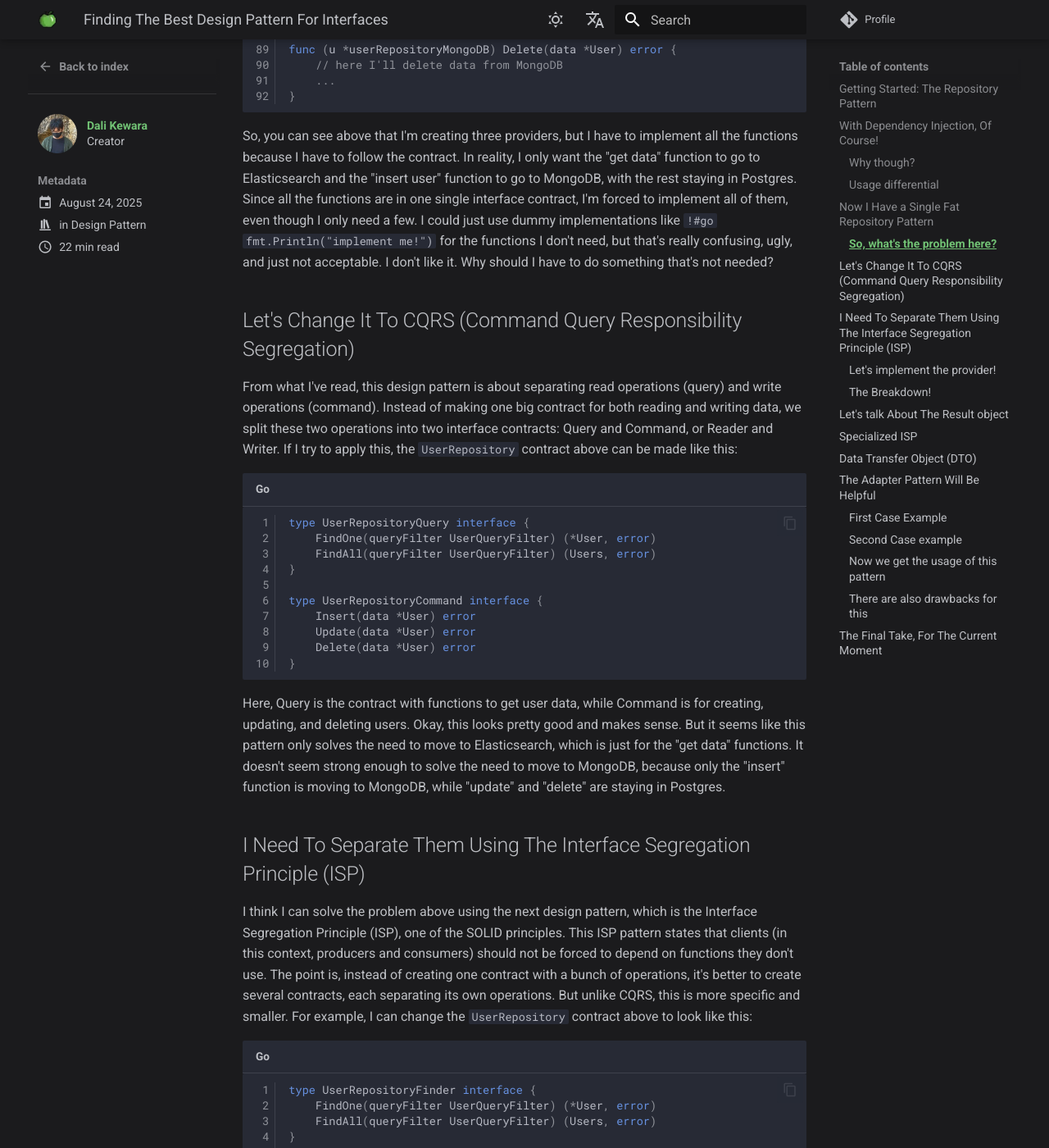
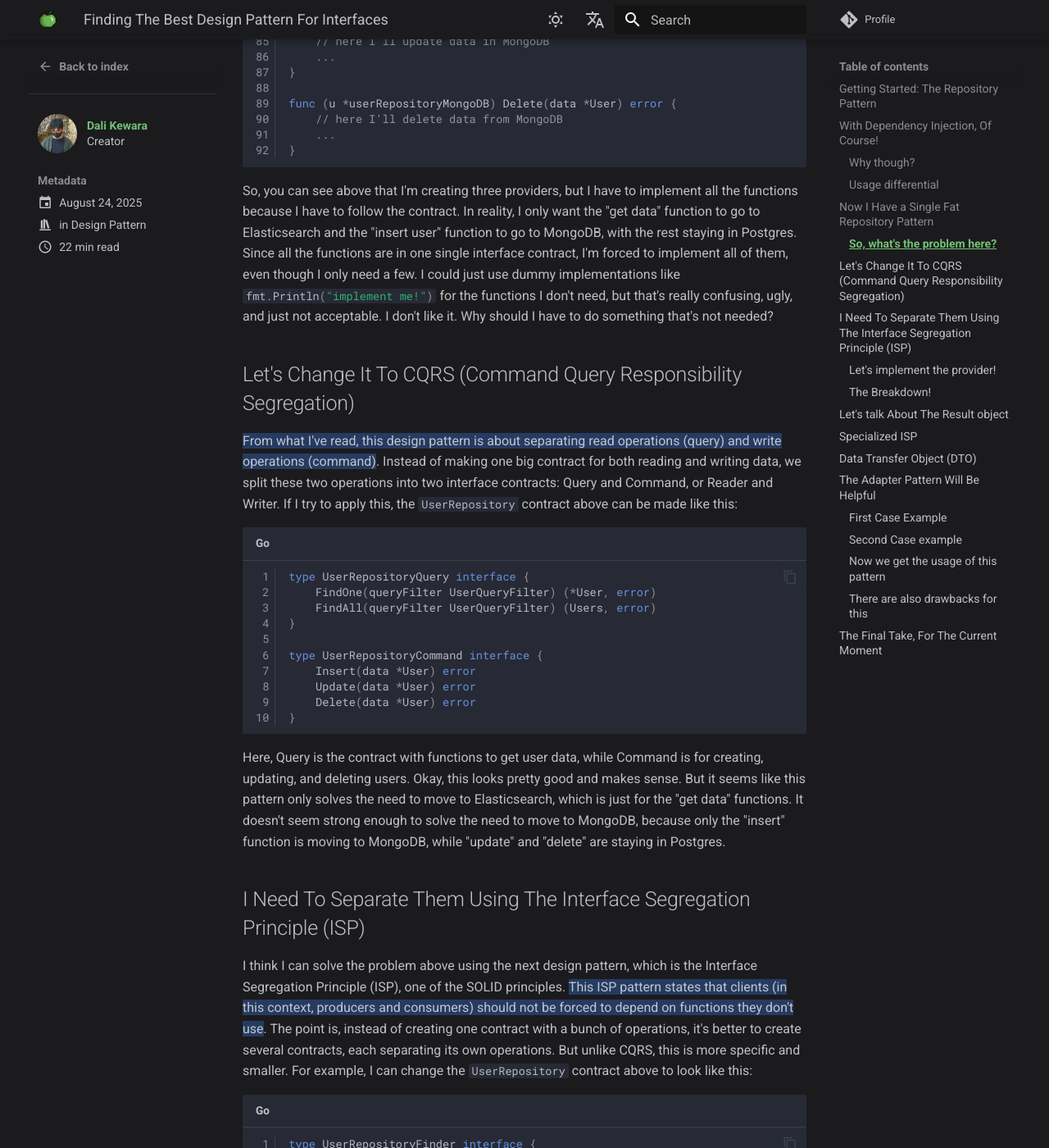
Before and after one commit to dalikewara/dalikewara.github.io, an MkDocs documentation site: the page built from docs/blog/posts/finding-the-best-design-pattern-for-interfaces/index.md, in a window 1280 px wide and 1400 px high, scrolled down 8135 px. Shown: the whole window at 82% size. Built offline with MkDocs 1.6.1 and Material for MkDocs 9.7.7, drawn with Linux system fonts in a browser that asks for light colours; plug-ins that fetch from the network failed and are left out; comment, search, counter and statistics services are not loaded; some of the changed text lies outside the part shown.

Commit message:
init new blog post: finding design pattern for interfaces

````diff
--- a/docs/blog/posts/finding-the-best-design-pattern-for-interfaces/index.md
+++ b/docs/blog/posts/finding-the-best-design-pattern-for-interfaces/index.md
@@ -30,6 +30,8 @@
 
     Don't start coding until you know what pattern you're going to use!
 
+<!-- more -->
+
 I'm always on the hunt for the best pattern for my projects. I once got stuck following someone else's pattern during a
 collaboration—and it was a total nightmare to follow. I didn't hate their implementation, just how complicated it was—especially
 with no documentation.
@@ -43,8 +45,8 @@
 
 ## Getting Started: The Repository Pattern
 
-The goal of this pattern is to provide an abstraction or a contract to separate the domain (provider) from the core business
-logic (consumer). This pattern is mostly used to abstract technical details of data sources (repositories) like databases,
+==The goal of this pattern is to provide an abstraction or a contract to separate the domain (provider) from the core business
+logic (consumer)==. This pattern is mostly used to abstract technical details of data sources (repositories) like databases,
 but you can also use it for other layers like use cases, services, or even a statement builder. The main point is to reflect
 a business need.
 
@@ -100,7 +104,7 @@
 }
 ```
 
-> Just think of a struct as an object.
+> *Just think of a struct as an object.*
 
 You can see that the `userRepositoryPostgres` object has the exact same methods and specifications as `UserRepository`. This is
 because `userRepositoryPostgres` is the provider, so it has to implement all the specifications from its contract.
@@ -374,13 +378,13 @@
 So, you can see above that I'm creating three providers, but I have to implement all the functions because I have to follow
 the contract. In reality, I only want the "get data" function to go to Elasticsearch and the "insert user" function to go to MongoDB,
 with the rest staying in Postgres. Since all the functions are in one single interface contract, I'm forced to implement all of
-them, even though I only need a few. I could just use dummy implementations like `!#go fmt.Println("implement me!")` for the functions
+them, even though I only need a few. I could just use dummy implementations like `#!go fmt.Println("implement me!")` for the functions
 I don't need, but that's really confusing, ugly, and just not acceptable. I don't like it. Why should I have to do something
 that's not needed?
 
 ## Let's Change It To CQRS (Command Query Responsibility Segregation)
 
-From what I've read, this design pattern is about separating read operations (query) and write operations (command). Instead of
+==From what I've read, this design pattern is about separating read operations (query) and write operations (command)==. Instead of
 making one big contract for both reading and writing data, we split these two operations into two interface contracts: Query and Command,
 or Reader and Writer. If I try to apply this, the `UserRepository` contract above can be made like this:
 
@@ -405,8 +409,8 @@
 ## I Need To Separate Them Using The Interface Segregation Principle (ISP)
 
 I think I can solve the problem above using the next design pattern, which is the Interface Segregation Principle (ISP),
-one of the SOLID principles. This ISP pattern states that clients (in this context, producers and consumers) should not be
-forced to depend on functions they don't use. The point is, instead of creating one contract with a bunch of operations,
+one of the SOLID principles. ==This ISP pattern states that clients (in this context, producers and consumers) should not be
+forced to depend on functions they don't use==. The point is, instead of creating one contract with a bunch of operations,
 it's better to create several contracts, each separating its own operations. But unlike CQRS, this is more specific and
 smaller. For example, I can change the `UserRepository` contract above to look like this:
 
@@ -438,7 +442,7 @@
 
 There are still three providers, one for Elasticsearch, MongoDB, and Postgres. The difference now is how the contract is implemented:
 
-> I'll make the Postgres provider implement all four contracts to make it easier to understand later.
+> *I'll make the Postgres provider implement all four contracts to make it easier to understand later.*
 
 ``` go
 // Elasticsearch provider
@@ -675,7 +679,7 @@
 
 Now, imagine I have a consumer use case to get product data, which looks more or less like this
 
-``` go hl_lines="20 21 22 23 24"
+``` go hl_lines="12 23 24"
 func FindProduct(productRepoInserterImpl ProductRepositoryFinder, userRepoFinderImpl UserRepositoryFinder) (*ProductDTO1, error) {
     // Get user data
     user, err := userRepoFinderImpl.FindOne({ id: 1})
@@ -711,8 +715,8 @@
 
 ## Specialized ISP
 
-I'm still going to use this pattern, because according to the ISP definition above that "clients should not be forced to depend on
-functions they do not use" this also applies to object fields. So, for the product use case, I won't use the `UserRepositoryFinder`
+I'm still going to use this pattern, because according to the ISP definition above that =="clients should not be forced to depend on
+functions they do not use"==, this also applies to object fields. So, for the product use case, I won't use the `UserRepositoryFinder`
 contract; instead, I'll use a new contract like this:
 
 ``` go
@@ -741,8 +745,8 @@
 
 This is still related to what's above. Previously, I separated the result objects between the user use case and the product use case.
 The result for the user use case was `User`, while for the product use case it was `UserForProduct`. This is one example of a DTO.
-The definition itself is an object used to move data between application layers and to ensure only relevant data is sent, as well
-as to keep sensitive data from being exposed to layers that don't need it.
+==The definition itself is an object used to move data between application layers and to ensure only relevant data is sent, as well
+as to keep sensitive data from being exposed to layers that don't need it.==
 
 In the use case above, you can see that I'm not returning a product object as the result, but I'm returning a `ProductDTO1` object.
 Why? Because the product object might contain many fields that the client doesn't need, so they shouldn't all be returned. So, I'm applying
@@ -842,7 +846,7 @@
 
 and on the consumer side:
 
-> Let's assume the contracts are `OrderRepositoryInserter` and `ProductRepositoryUpdater`.
+> *Let's assume the contracts are `OrderRepositoryInserter` and `ProductRepositoryUpdater`.*
 
 ``` go
 func CreateOrder(orderRepoImplInserter OrderRepositoryInserter, productRepoImplUpdater OrderRepositoryUpdater) error {
@@ -883,8 +887,8 @@
 
 ### Now we get the usage of this pattern
 
-This is where the Adapter Pattern comes in handy, because its purpose is to transform an object/interface into a new standard interface
-contract that the client expects. This means we're turning the `pgxpool` and `sqlx` objects/interfaces into a standard interface that we
+==This is where the Adapter Pattern comes in handy, because its purpose is to transform an object/interface into a new standard interface
+contract that the client expects==. This means we're turning the `pgxpool` and `sqlx` objects/interfaces into a standard interface that we
 create ourselves. For example, a data source process always has read and write operations. We can create a standard contract for that:
 
 ``` go
````
Also changed, not shown: other parts of docs/blog/posts/finding-the-best-design-pattern-for-interfaces/index.md (+25 -21 lines).
